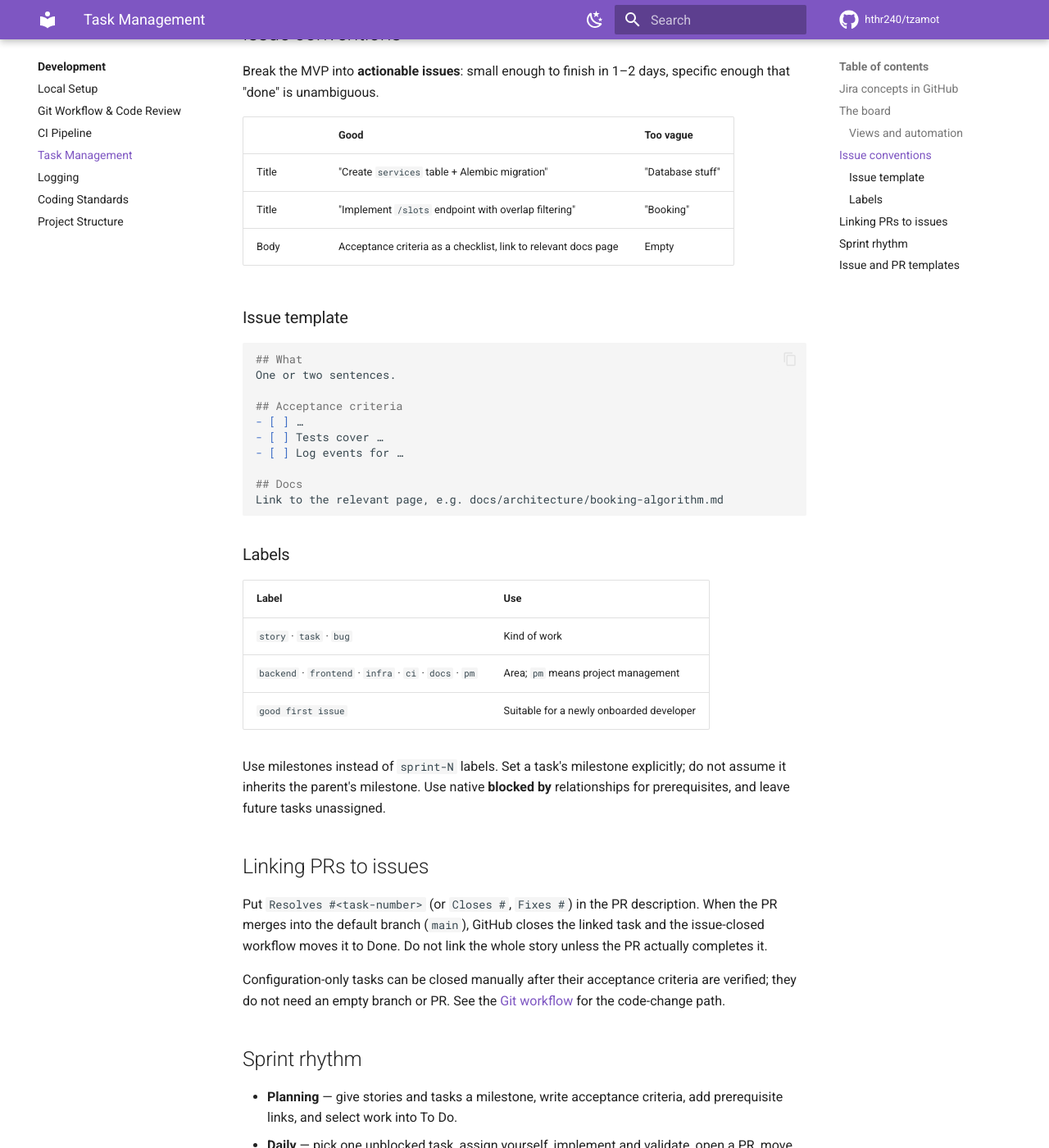
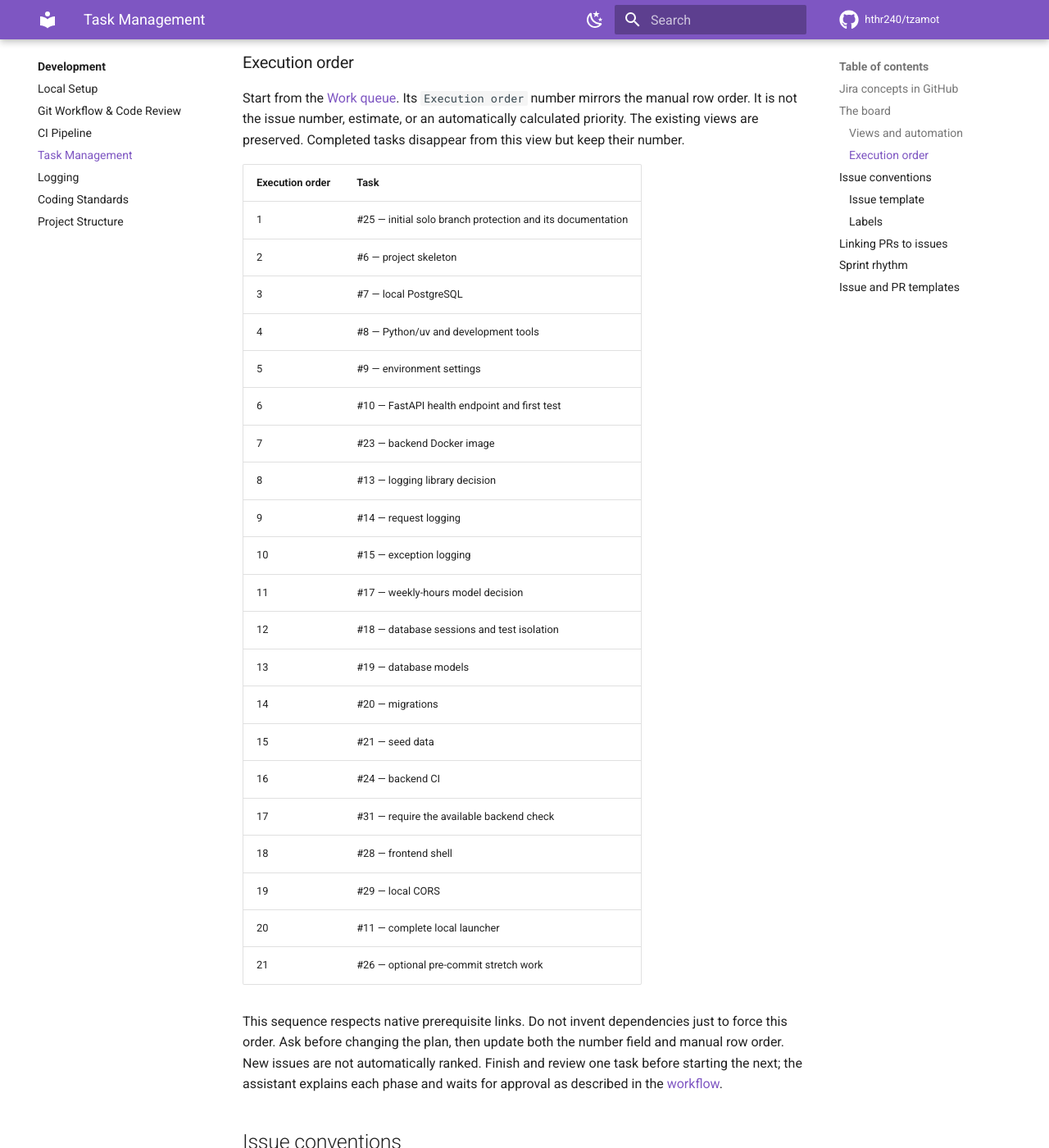
Before and after one commit to hthr240/tzamot, an MkDocs documentation site: the page built from docs/development/task-management.md, in a window 1280 px wide and 1400 px high, scrolled down 2033 px. Shown: the whole window at 82% size. Built offline with MkDocs 1.6.1 and Material for MkDocs 9.7.7, drawn with Linux system fonts in a browser that asks for light colours; comment, search, counter and statistics services are not loaded; some of the changed text lies outside the part shown.

Commit message:
Document solo main protection and ordered ticket workflow
Record the active main protection, user-controlled PR merges and dependency-respecting work queue. Reconcile completed management checkboxes without starting application work.

Co-authored-by: Copilot <223556219+Copilot@users.noreply.github.com>

```diff
--- a/docs/development/task-management.md
+++ b/docs/development/task-management.md
@@ -48,6 +48,7 @@ Do not close a story just because one task merged.
 | **Board** | Issues across milestones, in Status columns |
 | **Sprint 1** | Sprint 1 issues, in Status columns and grouped by parent story |
 | **Backlog** | Open issues with no milestone; currently it may be empty |
+| **Work queue** | Open Sprint 1 tasks in the agreed execution order, without parent-story grouping |
 
 **Milestone membership and Status are independent.** For example, an issue can
 belong to Sprint 1 while its Status is Backlog. The Backlog *view* instead filters
@@ -58,6 +59,43 @@ new issues enter Backlog, closing moves them to Done, and reopening moves them
 to To Do. Sub-issue auto-add and PR-merged workflows are also enabled.
 PR-linked In Review automation is disabled, so move the issue there manually.
 Auto-close is enabled too; only use Done for genuinely completed work.
+
+### Execution order
+
+Start from the [Work queue](https://github.com/users/hthr240/projects/3/views/5).
+Its `Execution order` number mirrors the manual row order. It is not the issue
+number, estimate, or an automatically calculated priority. The existing views
+are preserved. Completed tasks disappear from this view but keep their number.
+
+| Execution order | Task |
+|---|---|
+| 1 | #25 — initial solo branch protection and its documentation |
+| 2 | #6 — project skeleton |
+| 3 | #7 — local PostgreSQL |
+| 4 | #8 — Python/uv and development tools |
+| 5 | #9 — environment settings |
+| 6 | #10 — FastAPI health endpoint and first test |
+| 7 | #23 — backend Docker image |
+| 8 | #13 — logging library decision |
+| 9 | #14 — request logging |
+| 10 | #15 — exception logging |
+| 11 | #17 — weekly-hours model decision |
+| 12 | #18 — database sessions and test isolation |
+| 13 | #19 — database models |
+| 14 | #20 — migrations |
+| 15 | #21 — seed data |
+| 16 | #24 — backend CI |
+| 17 | #31 — require the available backend check |
+| 18 | #28 — frontend shell |
+| 19 | #29 — local CORS |
+| 20 | #11 — complete local launcher |
+| 21 | #26 — optional pre-commit stretch work |
+
+This sequence respects native prerequisite links. Do not invent dependencies
+just to force this order. Ask before changing the plan, then update both the
+number field and manual row order. New issues are not automatically ranked.
+Finish and review one task before starting the next; the assistant explains
+each phase and waits for approval as described in the [workflow](workflow.md#approval-before-work).
 
 ## Issue conventions
 
```
Also changed, not shown: docs/decisions.md (+31 -0 lines), docs/development/workflow.md (+28 -8 lines), docs/roadmap/index.md (+1 -1 lines), docs/roadmap/sprint-1.md (+4 -3 lines).
